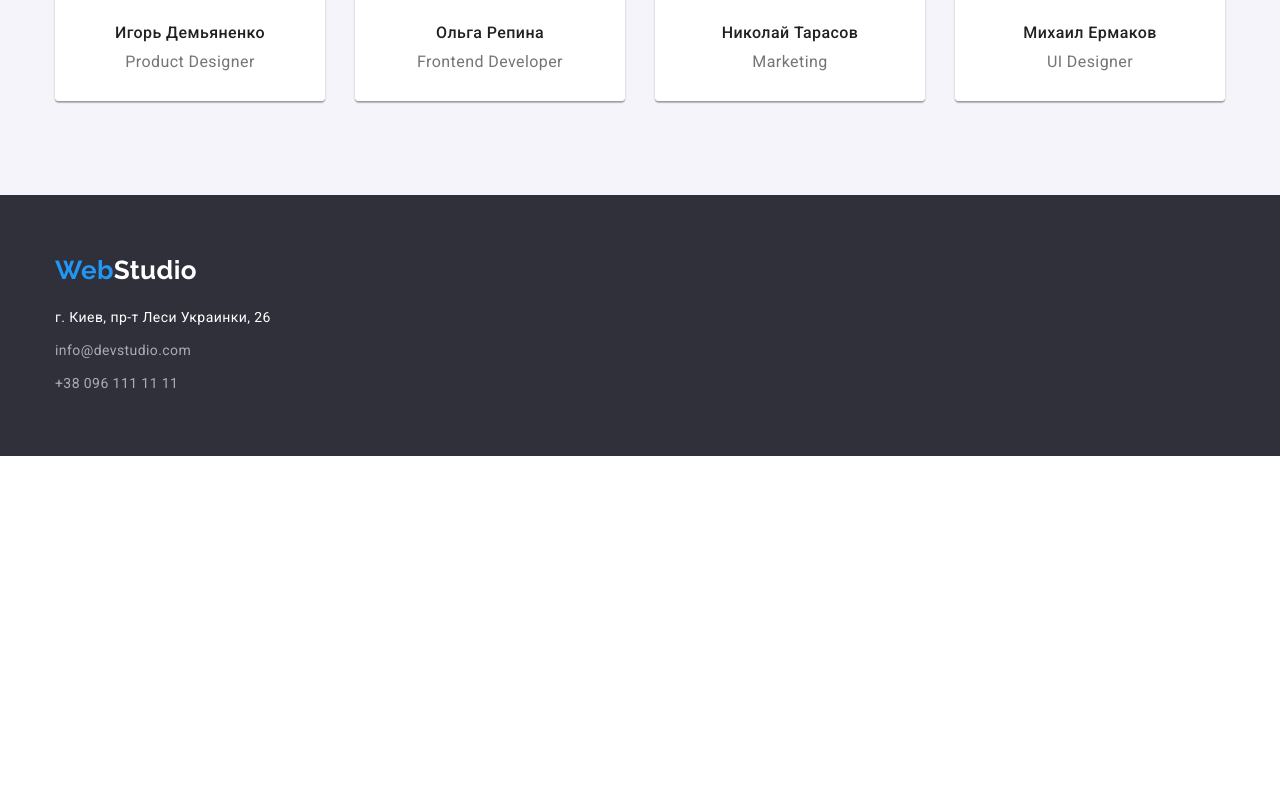
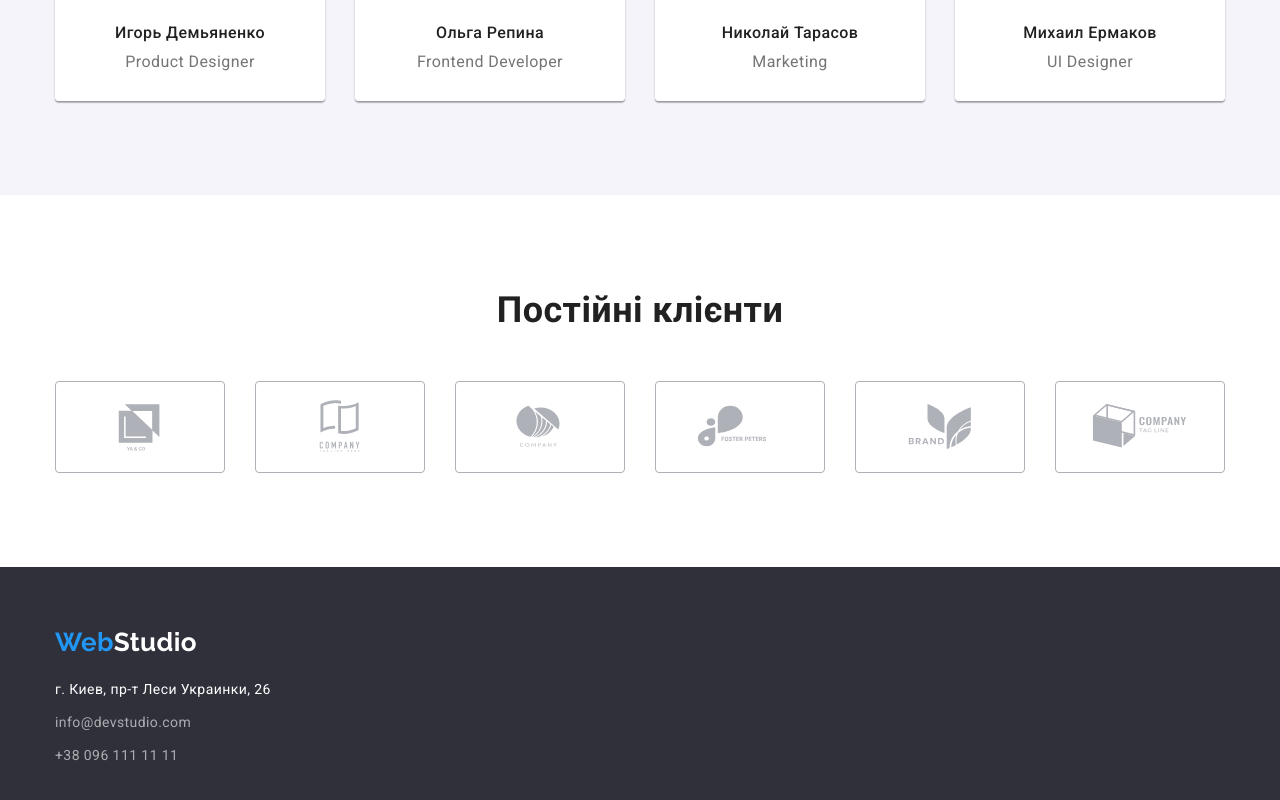
Before and after one commit to IMissOdeToCode/goit-markup-hw-04, a plain HTML site: page index.html in a window 1280 px wide. Shown: the part 2050-2850 px from the top of the page. Before the commit the page ends 2506 px from the top, so only its background shows below. Drawn offline with nearby package versions, Linux system fonts and the light colour scheme.

Commit message:
adds clients icons

```diff
--- a/css/styles.css
+++ b/css/styles.css
@@ -40,6 +40,8 @@ a {
 	--bc-background: #2f303a;
 	--bc-light_backgroung: #f5f4fa;
 	--bc-header-line: #ececec;
+	--bc-client: #afb1b8;
+
 	--bc-hero-gradient: rgba(47, 48, 58, 0.4);
 	--bc-semi-white: rgb(255 255 255 / 0.6);
 
@@ -190,12 +192,6 @@ nav {
 }
 .line {
 	border-bottom: 1px solid var(--bc-header-line);
-}
-
-.mail::before {
-}
-
-.phone {
 }
 
 /* hero */
@@ -383,6 +379,42 @@ nav {
 	padding-bottom: 30px;
 }
 
+/* our clients */
+.clients-set {
+	display: flex;
+}
+
+.clients-set .client + .client {
+	margin-left: 30px;
+}
+
+.client {
+	width: 170px;
+	height: 92px;
+	border-radius: 4px;
+	border: 1px solid var(--bc-client);
+	color: var(--bc-client);
+}
+
+.client:hover {
+	color: var(--bc-blue);
+	border-color: var(--bc-blue);
+}
+
+.client-link {
+	display: flex;
+	justify-content: center;
+	align-items: center;
+	width: 100%;
+	height: 100%;
+}
+
+.logo-client {
+	fill: currentColor;
+	width: 106px;
+	height: 60px;
+}
+
 /* footer */
 .page-footer {
 	background-color: var(--bc-background);
--- a/index.html
+++ b/index.html
@@ -49,10 +49,10 @@
 				</nav>
 
 				<ul class="contact-nav list">
-					<li class="item mail">
+					<li class="item">
 						<a href="mailto:info@devstudio.com" class="link">info@devstudio.com</a>
 					</li>
-					<li class="item phone">
+					<li class="item">
 						<a href="tel:+380961111111" class="link">+38 096 111 11 11</a>
 					</li>
 				</ul>
@@ -164,6 +164,57 @@
 					</div>
 				</div>
 			</section>
+
+			<!-- our clients -->
+			<section class="section">
+				<div class="container">
+					<h2 class="section-title">Постійні клієнти</h2>
+					<ul class="clients-set list">
+						<li class="client">
+							<a class="client-link" href="./index.html">
+								<svg class="logo-client">
+									<use href="./images/icons.svg#client-1"></use>
+								</svg>
+							</a>
+						</li>
+						<li class="client">
+							<a class="client-link" href="./index.html">
+								<svg class="logo-client">
+									<use href="./images/icons.svg#client-2"></use>
+								</svg>
+							</a>
+						</li>
+						<li class="client">
+							<a class="client-link" href="./index.html">
+								<svg class="logo-client">
+									<use href="./images/icons.svg#client-3"></use>
+								</svg>
+							</a>
+						</li>
+						<li class="client">
+							<a class="client-link" href="./index.html">
+								<svg class="logo-client">
+									<use href="./images/icons.svg#client-4"></use>
+								</svg>
+							</a>
+						</li>
+						<li class="client">
+							<a class="client-link" href="./index.html">
+								<svg class="logo-client">
+									<use href="./images/icons.svg#client-5"></use>
+								</svg>
+							</a>
+						</li>
+						<li class="client">
+							<a class="client-link" href="./index.html">
+								<svg class="logo-client">
+									<use href="./images/icons.svg#client-6"></use>
+								</svg>
+							</a>
+						</li>
+					</ul>
+				</div>
+			</section>
 		</main>
 
 		<!--footer-->
```
Also changed, not shown: images/client-1.svg (deleted), images/client-2.svg (deleted), images/client-3.svg (deleted), images/client-4.svg (deleted), images/client-5.svg (deleted), images/client-6.svg (deleted), images/envelope.svg (deleted), images/facebook.svg (deleted), images/icons.svg (added), images/instagram.svg (deleted), images/linkedin.svg (deleted), images/smartphone.svg (deleted), images/symbol-defs-2-opt.svg (deleted), images/symbol-defs-2.svg (deleted), 3 more files.
